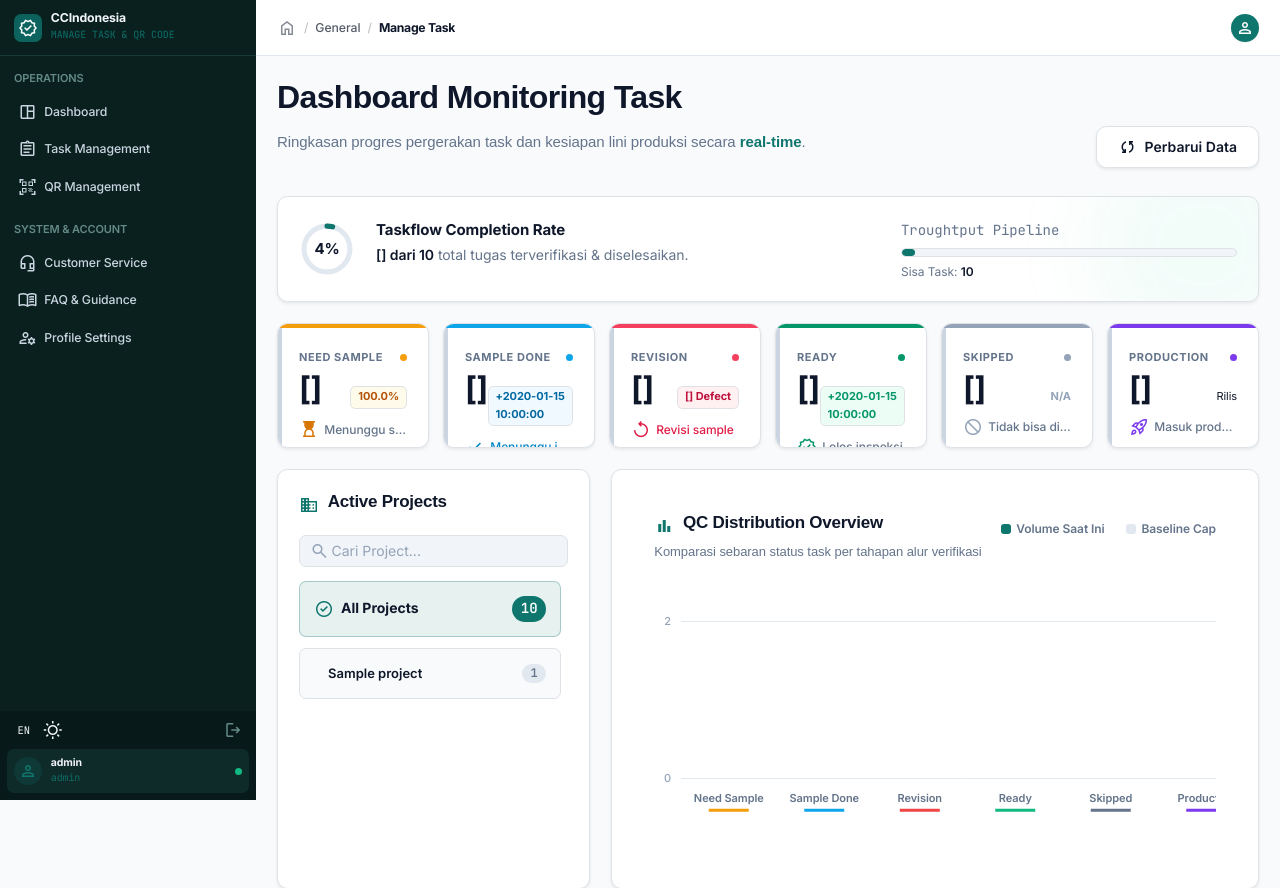
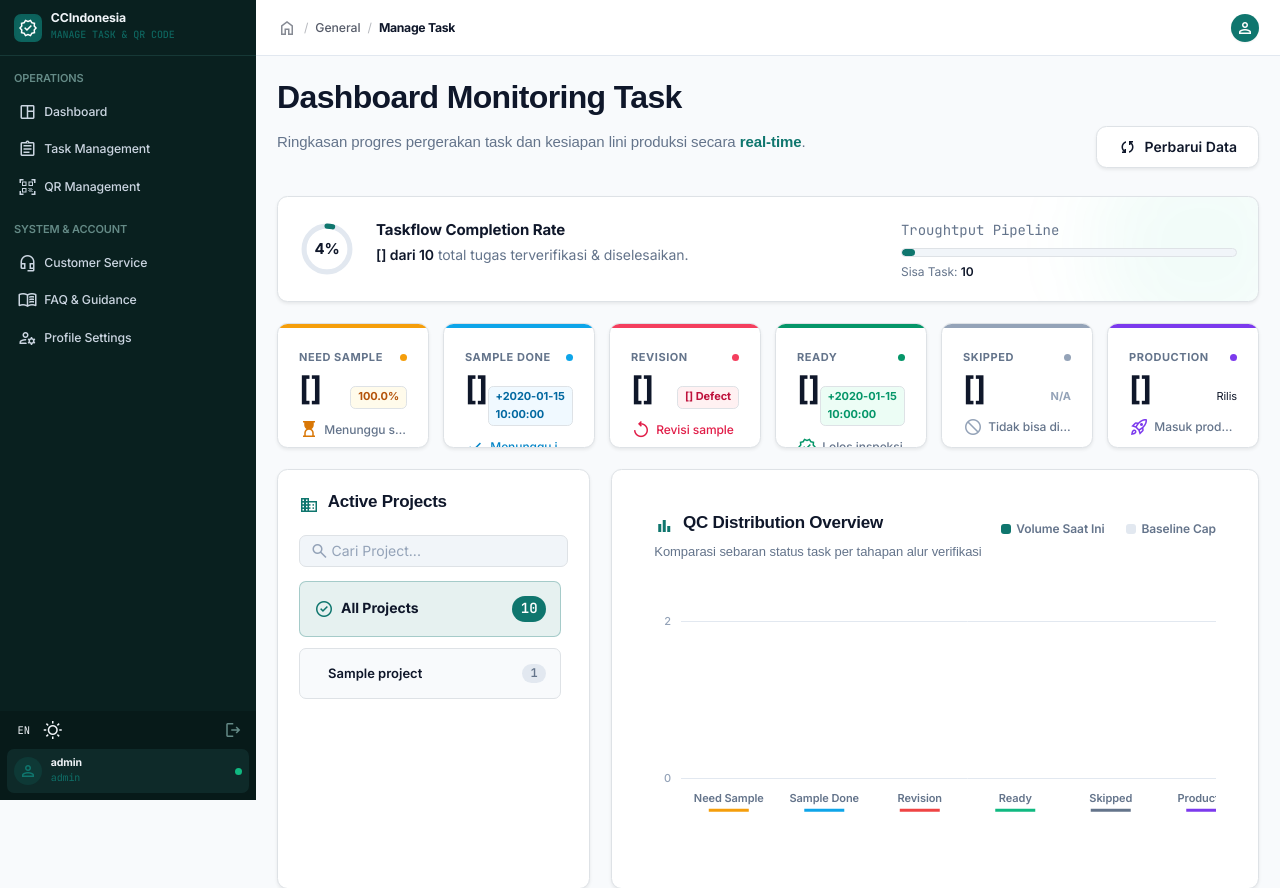
Before and after one commit to farishafizhanrahmat33/Sistem-Informasi-Manajemen-Task-Quality-Control-, a Python web app: template templates/dashboard.html in a window 1280 px wide. Shown: the top 888 px of the page. Run offline with Jinja, Linux system fonts and the light colour scheme; the template is opened without the code that fills it: most values are stand-ins (such as "Sample title", 1, 10 or a date in 2020); some libraries are stand-ins or nearby versions.

Commit message:
removing the gray line on the dashboard card

```diff
--- a/static/style.css
+++ b/static/style.css
@@ -1118,13 +1118,6 @@ h6 { font-size: 0.75rem;  font-weight: 600; letter-spacing: 0em;      line-heigh
     box-shadow: 0 6px 16px rgba(0, 0, 0, 0.06) !important;
     transform: translateY(-2px);
 }
-.metric-command-card::before {
-    content: '';
-    position: absolute;
-    top: 0; left: 0;
-    width: 3.5px; height: 100%;
-    background: var(--indicator-color, #cbd5e1);
-}
 
 /* Warna indikator kartu */
 .ind-warning   { --indicator-color: #D97706; }
```
